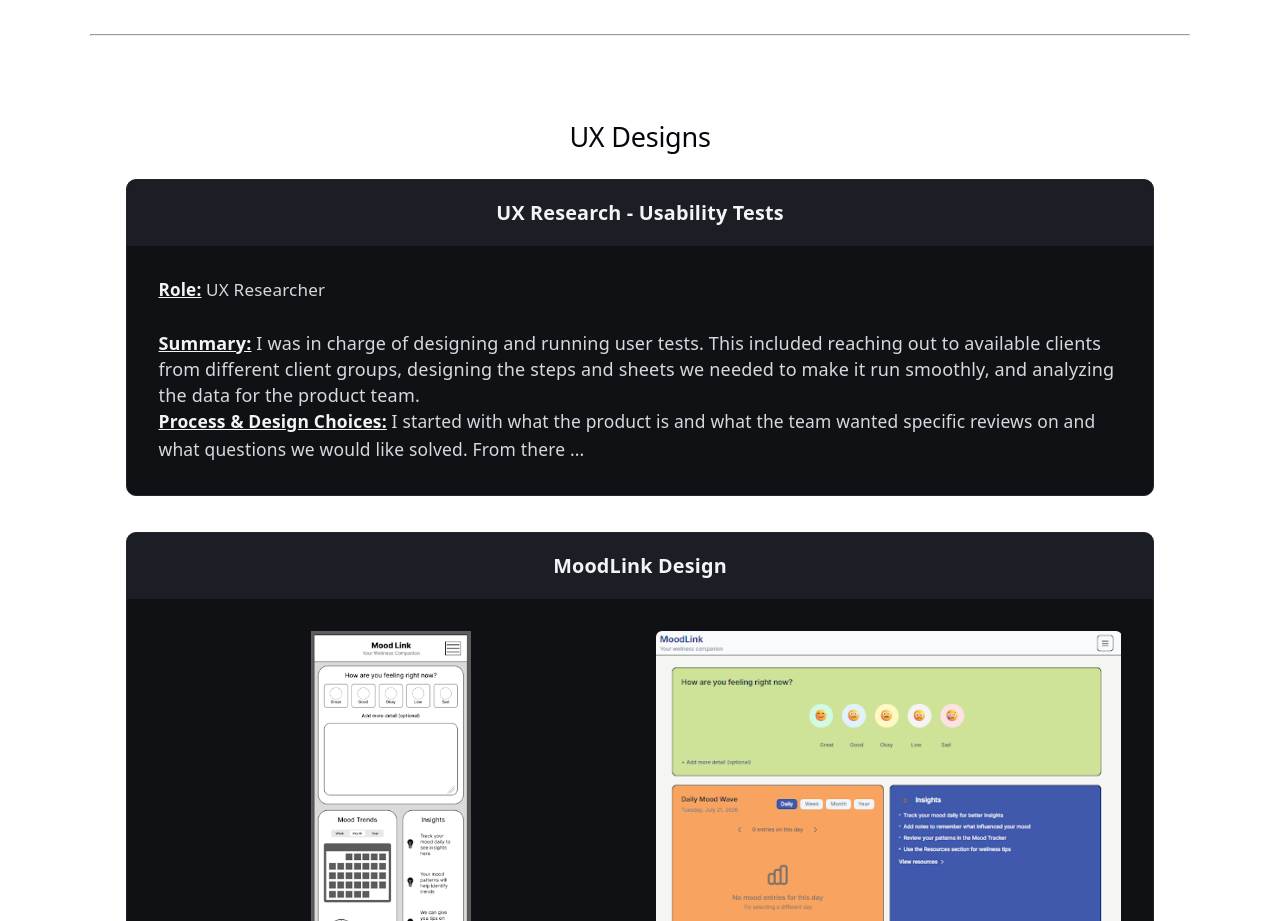
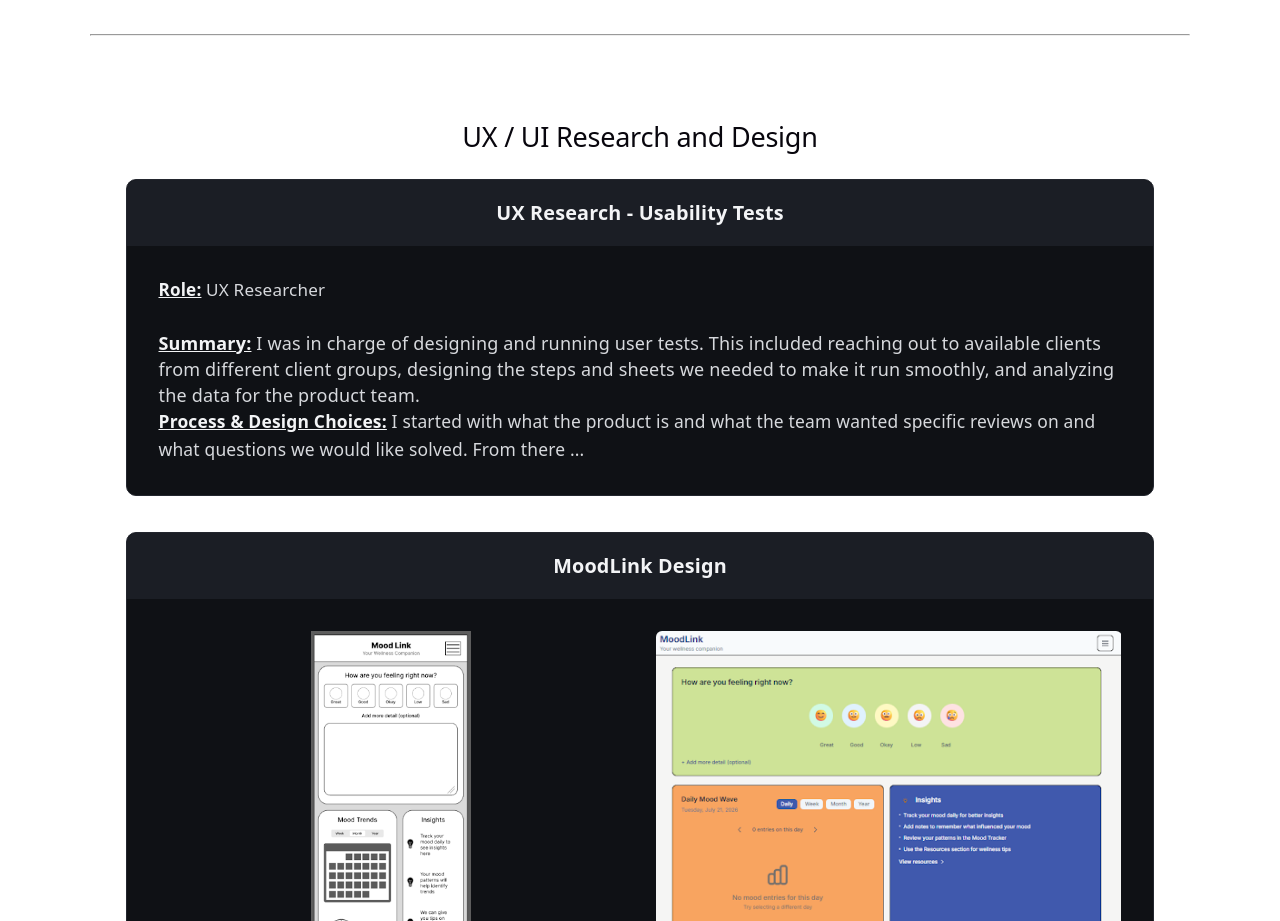
Before and after one commit to kasch890/my-portfolio, a React (Vite) app: page / in a window 1280 px wide. Shown: the part 3220-4141 px from the top of the page. Built offline with nearby package versions, Linux system fonts and the light colour scheme.

Commit message:
minor change

```diff
--- a/src/components/DesignSection.jsx
+++ b/src/components/DesignSection.jsx
@@ -27,7 +27,7 @@
 function DesignSection() {
   return (
     <section id="ux-designs">
-      <h2>UX Designs</h2>
+      <h2>UX / UI Research and Design</h2>
       <div className="project-list">
         {designData.map((design) => (
           <DesignCard key={design.title} design={design} />
```
